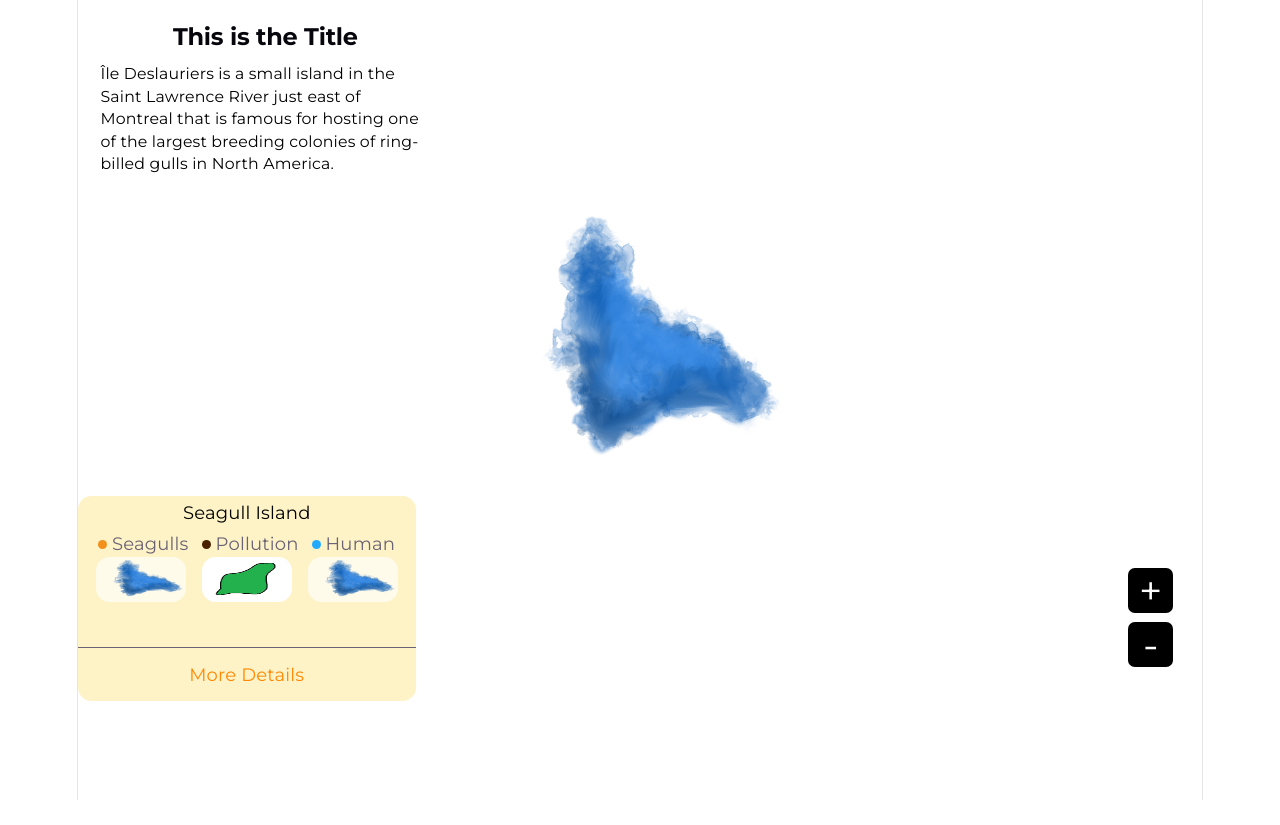
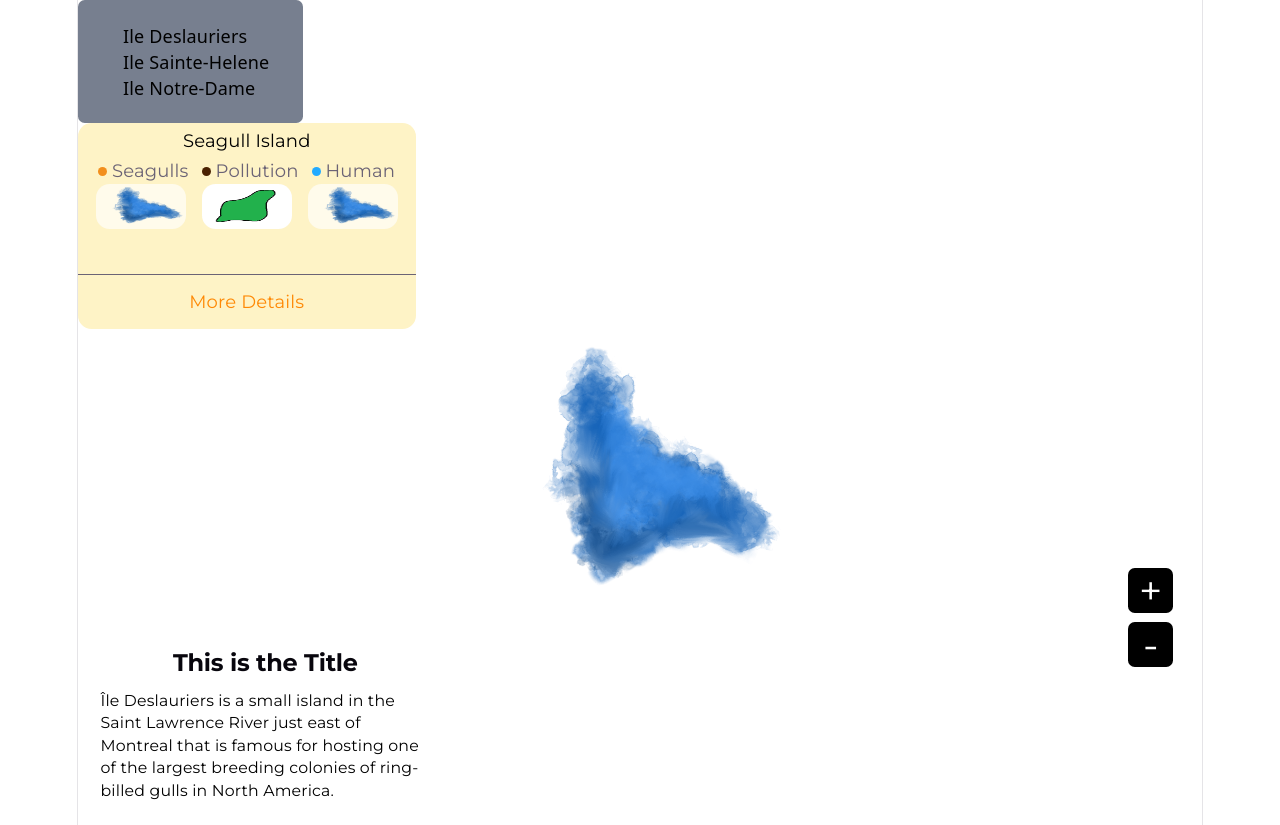
Before and after one commit to Jimmy-Le/CART470Project, a React (Vite) app in the folder interactive-map-app/: page / in a window 1280 px wide. Before the commit the page ends 800 px from the top, so only its background shows below. Built offline with nearby package versions, Linux system fonts and the light colour scheme.

Commit message:
moving things
Notes to self: when hover on island make preview open ABOVE island

```diff
--- a/interactive-map-app/src/main.jsx
+++ b/interactive-map-app/src/main.jsx
@@ -5,6 +5,7 @@ import './index.css'
 import TaskList from './components/Database.jsx'
 import IslandPreview from "./components/IslandPreview.jsx"
 import IslandComponent from "./components/IslandComponent.jsx"
+import IslandList from "./components/IslandList.jsx"
 
 //getting my connections stuff
 import Canvas from './components/connectionLines.jsx'
@@ -16,10 +17,13 @@ createRoot(document.getElementById('root')).render(
   <StrictMode>
     {/* <App /> */}
     {/*<TaskList /> */}
-    <IslandInformation />
+    <IslandList/>
+    <IslandPreview />
    <IslandComponent/>
 
+
     <ZoomButtons />
-    <IslandPreview />
+
+    <IslandInformation />
   </StrictMode>,
 )
```
